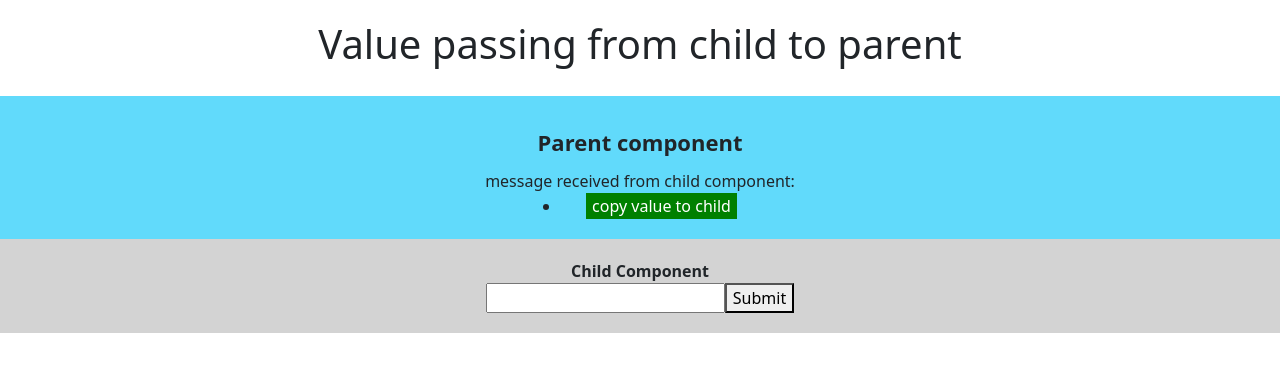
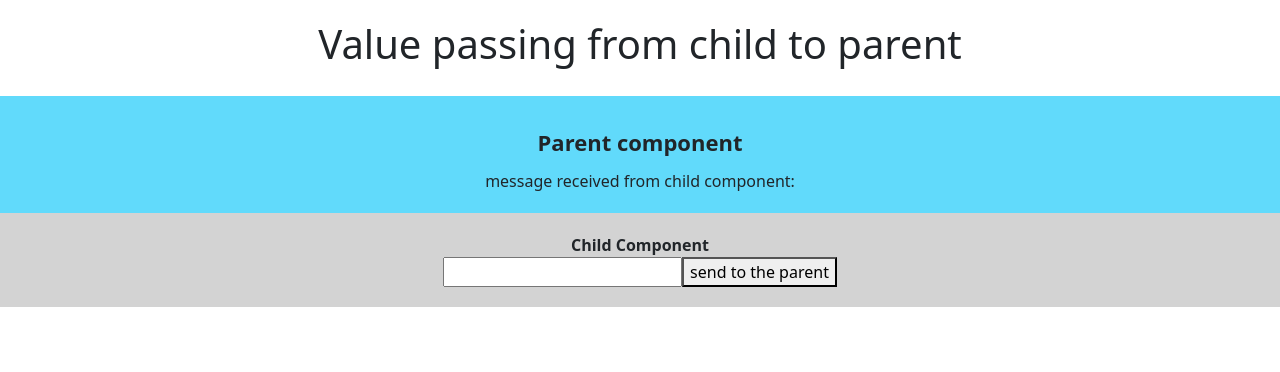
Before and after one commit to EuphyD/ReactPractice, a React (Create React App) app: page / in a window 1280 px wide. Shown: the top 372 px of the page. Built offline with nearby package versions, Linux system fonts and the light colour scheme.

Commit message:
Add files via upload

```diff
--- a/src/components/ChildrenPart.js
+++ b/src/components/ChildrenPart.js
@@ -14,14 +14,22 @@ class ChildPart extends Component {
     });
   };
 
+  componentDidMount() {
+    this.props.onRef(this);
+  }
+
   handlePost = () => {
-    const { InputValue } = this.state;
-    console.log("InputValue: ", InputValue);
     //call Parent
-    this.props.onSubmit(this.state.InputValue);
+    this.props.addValue(this.state.InputValue);
+  };
 
-    this.setState({ InputValue: "" });
+  setTitleValue = value => {
+    this.setState({
+      InputValue: value
+    });
   };
+
+  PostAddValue = () => {};
 
   render() {
     return (
@@ -31,7 +39,7 @@ class ChildPart extends Component {
           value={this.state.InputValue}
           onChange={this.handleGetInputValue}
         />
-        <button onClick={this.handlePost}>Submit</button>
+        <button onClick={this.handlePost}>send to the parent</button>
       </div>
     );
   }
--- a/src/components/ParentPart.js
+++ b/src/components/ParentPart.js
@@ -16,6 +16,7 @@ class ParentPart extends React.Component {
       text: newText
     });
   };
+
   /*
   handleButtonClick() {
     this.setState({
@@ -23,6 +24,7 @@ class ParentPart extends React.Component {
       list: [...this.state.list, this.state.text]
     });
   }
+
 
   handleItemDelete(index) {
     const list = [...this.state.list];
@@ -32,6 +34,45 @@ class ParentPart extends React.Component {
     });
   }
 */
+  copyValue = title => {
+    console.log(title);
+    this.setState({
+      text: title
+    });
+    this.$Child.setTitleValue(title);
+    // navigator.clipboard.writeText("Copy this text to clipboard")
+  };
+
+  addValue = item => {
+    console.log(item);
+    let arr = this.state.list;
+    arr.push({
+      title: item,
+      id: new Date().getTime()
+    });
+    console.log(arr);
+    this.setState({
+      list: arr
+    });
+    console.log(this.state.list);
+  };
+
+  removeItem = id => {
+    console.log(id);
+    let arr = this.state.list;
+    arr = arr.map(item => {
+      if (item.id === id) {
+        return false;
+      } else {
+        return item;
+      }
+    });
+    console.log(arr);
+    this.setState({
+      list: arr
+    });
+  };
+
   render() {
     return (
       <React.Fragment>
@@ -39,15 +80,38 @@ class ParentPart extends React.Component {
           <div className="middleBody">
             <div className="sub-Title">Parent component</div>
             <div>message received from child component:</div>
-            <li>
-              {this.state.text}
-              <button className="copyButton" onClick={this.changeText}>
-                copy value to child
-              </button>
-            </li>
+            {this.state.list.map((item, index, arr) => {
+              if (item === false) {
+                return <span></span>;
+              }
+              return (
+                <li
+                  onClick={() => {
+                    this.removeItem(item.id);
+                  }}
+                >
+                  <span>{item.title}</span>
+                  <button
+                    className="copyButton"
+                    onClick={() => {
+                      this.copyValue(item.title);
+                    }}
+                  >
+                    copy value to child
+                  </button>
+                </li>
+              );
+            })}
           </div>
           <div>
-            <ChildPart onSubmit={this.changeText} />
+            <ChildPart
+              onRef={ref => {
+                this.$Child = ref;
+              }}
+              addValue={this.addValue}
+              msg={this.state.text}
+              onSubmit={this.changeText}
+            />
           </div>
         </div>
       </React.Fragment>
```
